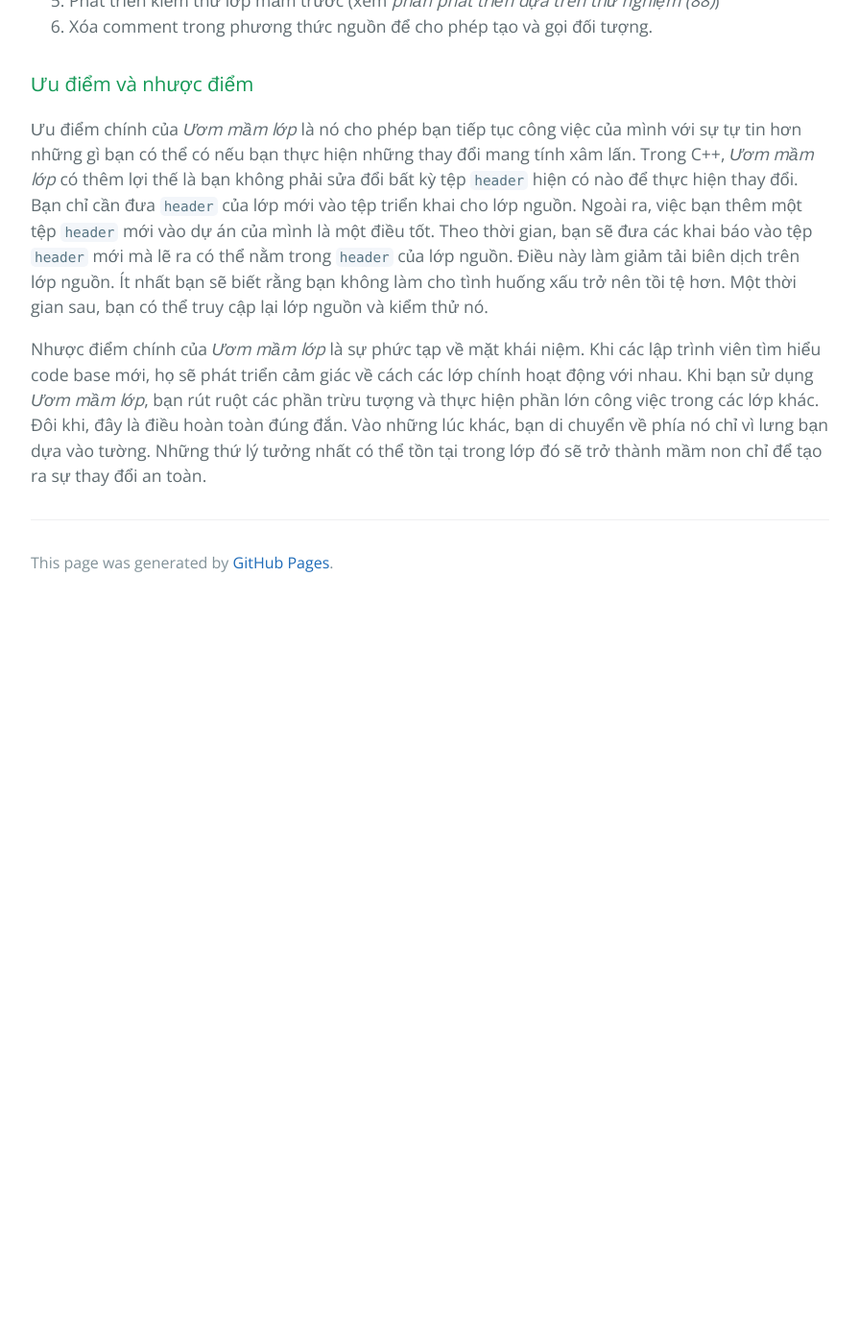
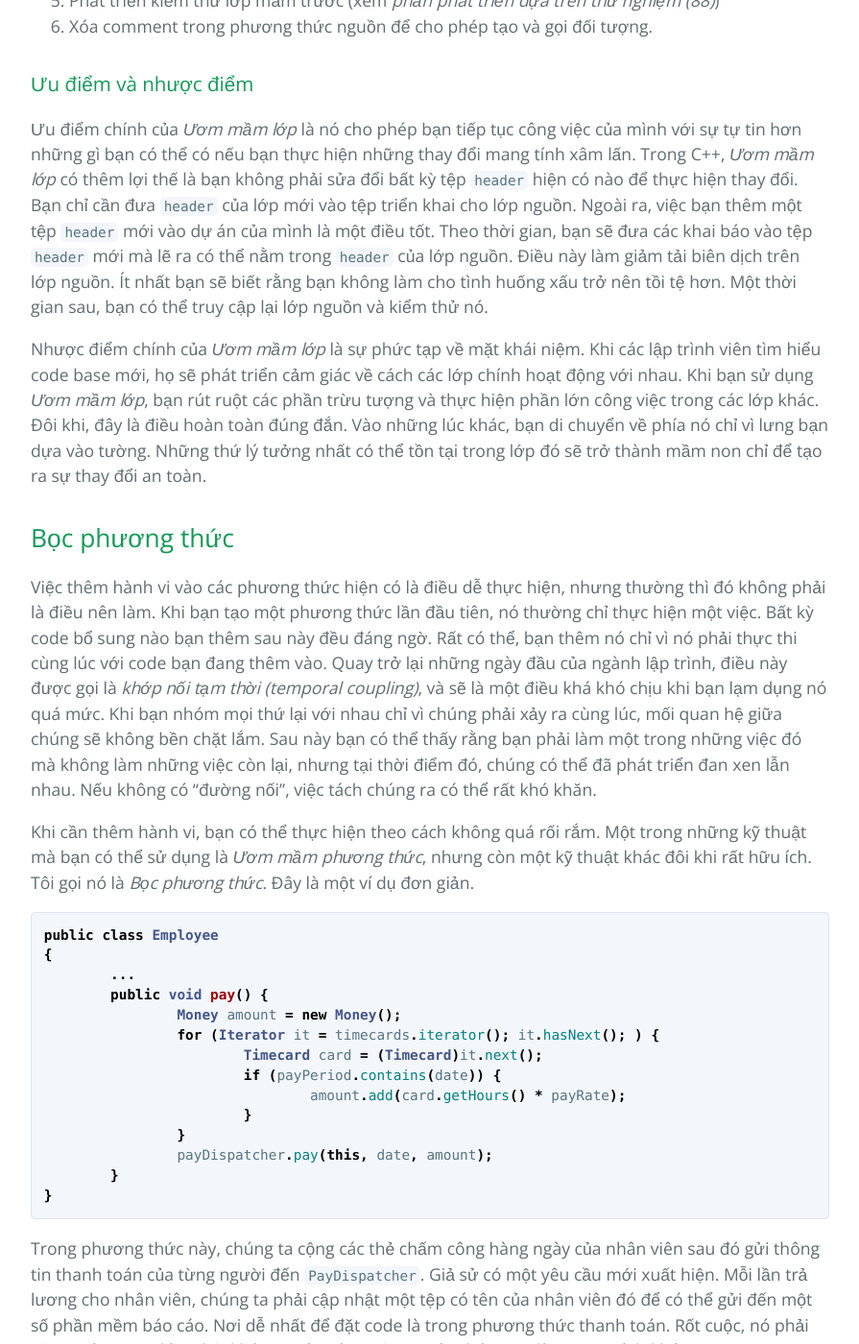
Before and after one commit to HaiBV/haibv.github.io, a Jekyll site: the page built from working-effectively-with-legacy-code/chapter-6-i-dont-have-much-time-and-i-have-to-change-it.md.md, in a window 1280 px wide and 1400 px high, scrolled down 10132 px. Shown: the whole window at 96% size, without its empty margins (192-1087 px from the left). Built offline with Jekyll 4.4.1, drawn with Linux system fonts in a browser that asks for light colours; our own code applies the rules of GitHub Pages for plain Markdown files; before the commit the page ends 10762 px from its top, so only the background shows below that; some of the changed text lies outside the part shown.

Commit message:
Book - Working Efectively with Legacy Code - P2 - C6

````diff
--- a/working-effectively-with-legacy-code/chapter-6-i-dont-have-much-time-and-i-have-to-change-it.md.md
+++ b/working-effectively-with-legacy-code/chapter-6-i-dont-have-much-time-and-i-have-to-change-it.md.md
@@ -272,3 +272,55 @@ Dưới đây là các bước cho _Ươm mầm lớp_:
 Ưu điểm chính của _Ươm mầm lớp_ là nó cho phép bạn tiếp tục công việc của mình với sự tự tin hơn những gì bạn có thể có nếu bạn thực hiện những thay đổi mang tính xâm lấn. Trong C++, _Ươm mầm lớp_ có thêm lợi thế là bạn không phải sửa đổi bất kỳ tệp `header` hiện có nào để thực hiện thay đổi. Bạn chỉ cần đưa `header` của lớp mới vào tệp triển khai cho lớp nguồn. Ngoài ra, việc bạn thêm một tệp `header` mới vào dự án của mình là một điều tốt. Theo thời gian, bạn sẽ đưa các khai báo vào tệp `header` mới mà lẽ ra có thể nằm trong `header` của lớp nguồn. Điều này làm giảm tải biên dịch trên lớp nguồn. Ít nhất bạn sẽ biết rằng bạn không làm cho tình huống xấu trở nên tồi tệ hơn. Một thời gian sau, bạn có thể truy cập lại lớp nguồn và kiểm thử nó.
 
 Nhược điểm chính của _Ươm mầm lớp_ là sự phức tạp về mặt khái niệm. Khi các lập trình viên tìm hiểu code base mới, họ sẽ phát triển cảm giác về cách các lớp chính hoạt động với nhau. Khi bạn sử dụng _Ươm mầm lớp_, bạn rút ruột các phần trừu tượng và thực hiện phần lớn công việc trong các lớp khác. Đôi khi, đây là điều hoàn toàn đúng đắn. Vào những lúc khác, bạn di chuyển về phía nó chỉ vì lưng bạn dựa vào tường. Những thứ lý tưởng nhất có thể tồn tại trong lớp đó sẽ trở thành mầm non chỉ để tạo ra sự thay đổi an toàn.
+
+## Bọc phương thức
+
+Việc thêm hành vi vào các phương thức hiện có là điều dễ thực hiện, nhưng thường thì đó không phải là điều nên làm. Khi bạn tạo một phương thức lần đầu tiên, nó thường chỉ thực hiện một việc. Bất kỳ code bổ sung nào bạn thêm sau này đều đáng ngờ. Rất có thể, bạn thêm nó chỉ vì nó phải thực thi cùng lúc với code bạn đang thêm vào. Quay trở lại những ngày đầu của ngành lập trình, điều này được gọi là _khớp nối tạm thời (temporal coupling)_, và sẽ là một điều khá khó chịu khi bạn lạm dụng nó quá mức. Khi bạn nhóm mọi thứ lại với nhau chỉ vì chúng phải xảy ra cùng lúc, mối quan hệ giữa chúng sẽ không bền chặt lắm. Sau này bạn có thể thấy rằng bạn phải làm một trong những việc đó mà không làm những việc còn lại, nhưng tại thời điểm đó, chúng có thể đã phát triển đan xen lẫn nhau. Nếu không có "đường nối", việc tách chúng ra có thể rất khó khăn.
+
+Khi cần thêm hành vi, bạn có thể thực hiện theo cách không quá rối rắm. Một trong những kỹ thuật mà bạn có thể sử dụng là _Ươm mầm phương thức_, nhưng còn một kỹ thuật khác đôi khi rất hữu ích. Tôi gọi nó là _Bọc phương thức_. Đây là một ví dụ đơn giản.
+
+```java
+public class Employee
+{
+	...
+	public void pay() {
+		Money amount = new Money();
+		for (Iterator it = timecards.iterator(); it.hasNext(); ) {
+			Timecard card = (Timecard)it.next();
+			if (payPeriod.contains(date)) {
+				amount.add(card.getHours() * payRate);
+			}
+		}
+		payDispatcher.pay(this, date, amount);
+	}
+}
+```
+
+Trong phương thức này, chúng ta cộng các thẻ chấm công hàng ngày của nhân viên sau đó gửi thông tin thanh toán của từng người đến `PayDispatcher`. Giả sử có một yêu cầu mới xuất hiện. Mỗi lần trả lương cho nhân viên, chúng ta phải cập nhật một tệp có tên của nhân viên đó để có thể gửi đến một số phần mềm báo cáo. Nơi dễ nhất để đặt code là trong phương thức thanh toán. Rốt cuộc, nó phải xảy ra cùng một lúc, phải không? Điều gì sẽ xảy ra nếu chúng ta dùng một cách khác?
+
+```java
+public class Employee
+{
+	private void dispatchPayment() {
+		Money amount = new Money();
+		for (Iterator it = timecards.iterator(); it.hasNext(); ) {
+			Timecard card = (Timecard)it.next();
+			if (payPeriod.contains(date)) {
+				amount.add(card.getHours() * payRate);
+			}
+		}
+		payDispatcher.pay(this, date, amount);
+	}
+
+	public void pay() {
+		logPayment();
+		dispatchPayment();
+	}
+
+	private void logPayment() {
+	...
+	}
+}
+```
+
+Trong đoạn code trên, tôi đã đổi tên `pay()` thành `dispatchPayment()` và đặt nó ở chế độ privated. Tiếp theo, tôi tạo một phương thức thanh toán mới và gọi đến nó. Phương thức `pay()` mới ghi lại một khoản thanh toán và sau đó gửi thanh toán đi. Những nơi đã từng gọi `pay()` không cần phải biết hoặc quan tâm đến sự thay đổi này. Họ chỉ cần thực hiện lệnh gọi và mọi việc vẫn ổn.
````
